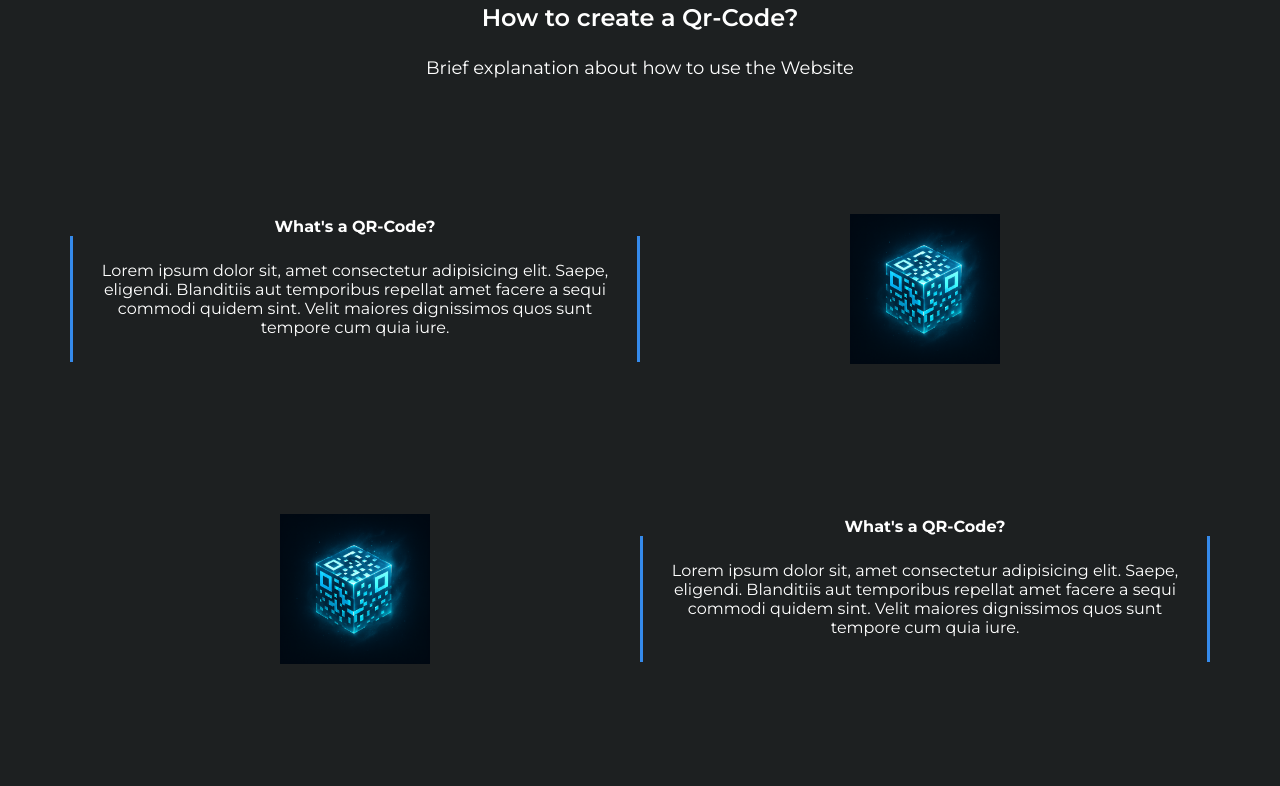
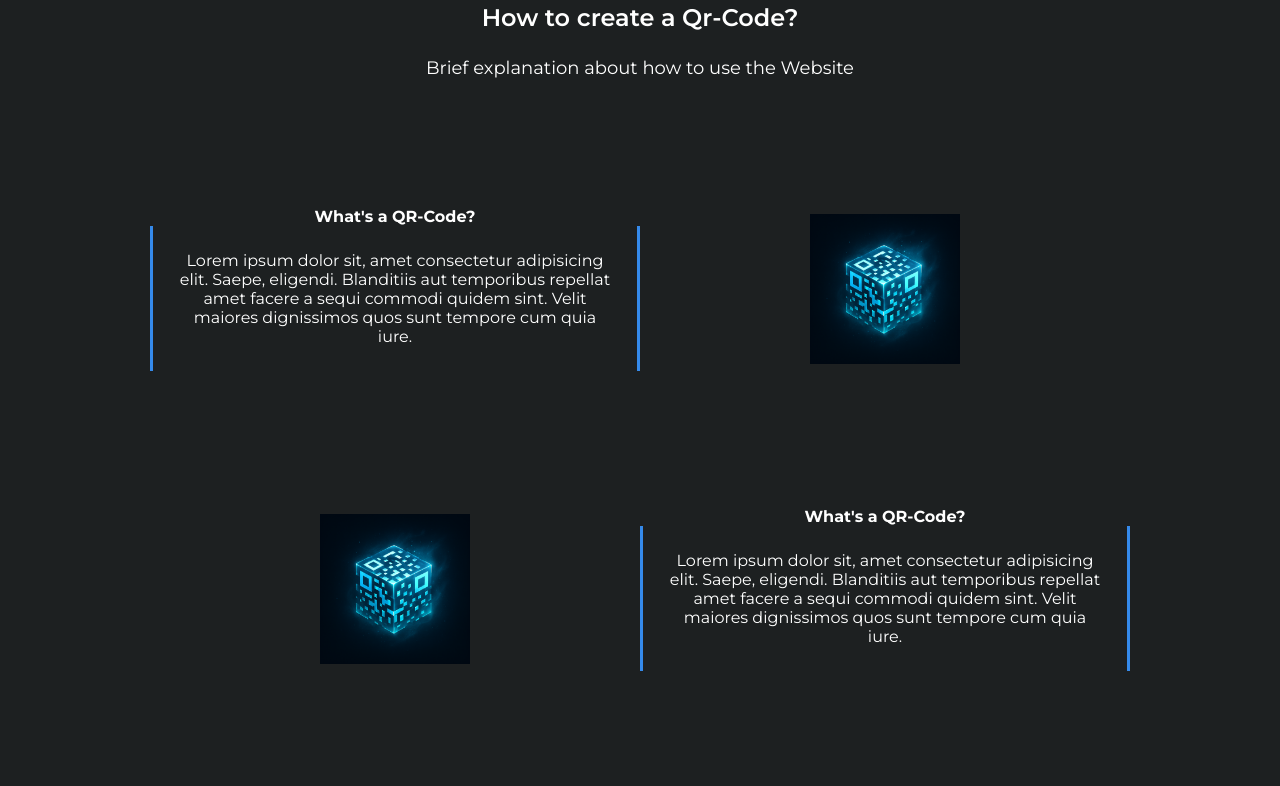
Before and after one commit to s1ad7/QR-Code-Generator, a plain HTML site: page index.html in a window 1280 px wide. Shown: the part 1256-2042 px from the top of the page. Drawn offline with Linux system fonts and the light colour scheme.

Commit message:
Ark Days

```diff
--- a/style.css
+++ b/style.css
@@ -312,7 +312,7 @@ footer {
         text-align: center;
         justify-content: center;
         align-items: center;
-        padding: 0 70px;
+        padding: 0 150px;
 
     }
     .grid_start p {
```
